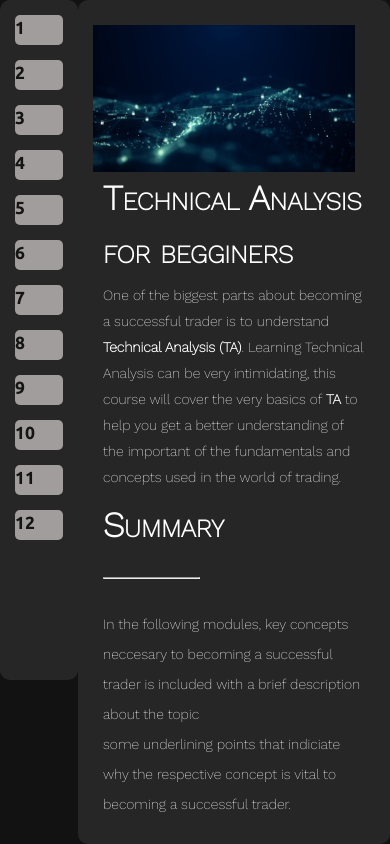
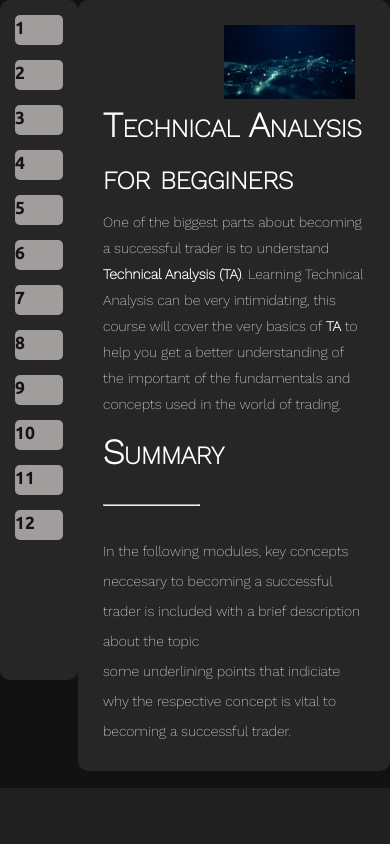
Before and after one commit to Somadevv/ta-course, a Flask app: page /course in a window 390 px wide. Shown: the part 56-900 px from the top of the page. After the commit the page ends 844 px from the top, so only its background shows below. Run offline with Flask 2, Linux system fonts and the light colour scheme; data that the repository does not hold is empty; some libraries are stand-ins or nearby versions.

Commit message:
Fixed course images on smaller screens

```diff
--- a/static/css/course.css
+++ b/static/css/course.css
@@ -43,7 +43,7 @@
 }
 #module-intro-image {
   float: right;
-  width: 37.5%;
+  width: 50%;
   height: auto;
   margin-right: 10px;
 }
@@ -149,3 +149,8 @@ hr {
     height: 100%;
   }
 }
+@media (max-width: 400px) {
+  #module-intro-image {
+    width: 50%;
+  }
+}
```
